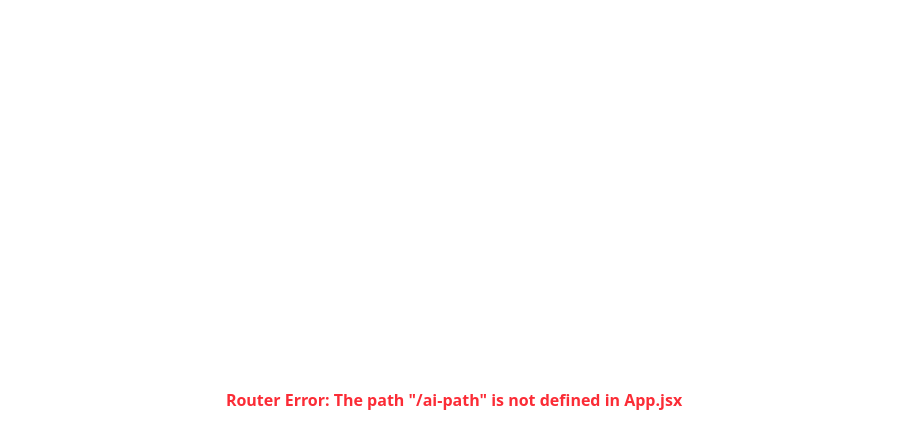
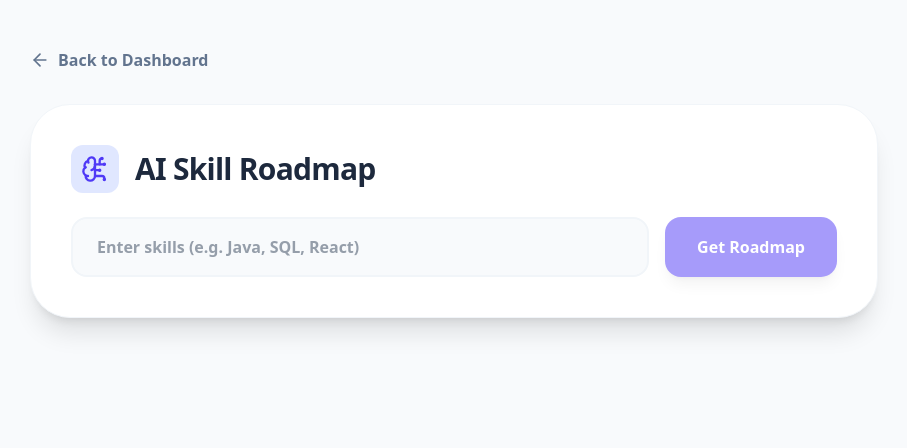
Before and after one commit to AishwaryaBirajdar-gif/Skill_Grid_Frontend, a React (Vite) app in the folder Desktop/Skill_Frontend/skillFrontend/: page /ai-path in a window 1280 px wide. Shown: the top 448 px of the page, without its empty margins (186-1093 px from the left). Built offline with nearby package versions, Linux system fonts and the light colour scheme.

Commit message:
basic AI Path Sggestion

```diff
--- a/Desktop/Skill_Frontend/skillFrontend/src/App.jsx
+++ b/Desktop/Skill_Frontend/skillFrontend/src/App.jsx
@@ -17,6 +17,7 @@ import Requests from './pages/Requests';
 import MyRequests from './pages/MyRequests';
 import ChatPage from './component/ChatPage'; // Using this for the main chat logic
 import Suggestions from "./pages/Suggestions.jsx";
+import AIPathPage from "./pages/AIPathPage";
 
 function App() {
   const [isLoggedIn, setIsLoggedIn] = useState(false);
@@ -50,6 +51,7 @@ function App() {
         <Route path="/suggestions" element={<Suggestions />} />
         {/* ✅ Single Chat Route: Matches the requestId logic in ChatPage.jsx */}
         <Route path="/chat/:requestId" element={<ChatPage />} />
+        <Route path="/ai-path" element={<AIPathPage />} />
 
         {/* ✅ SAFETY CATCH-ALL */}
         <Route
--- a/Desktop/Skill_Frontend/skillFrontend/src/component/Dashboard.jsx
+++ b/Desktop/Skill_Frontend/skillFrontend/src/component/Dashboard.jsx
@@ -23,7 +23,7 @@ function Dashboard() {
   const [incomingPendingCount, setIncomingPendingCount] = useState(0);
   const [sentRequests, setSentRequests] = useState([]);
   const [activeConnections, setActiveConnections] = useState(0);
-  const [matchesCount, setMatchesCount] = useState(0); // New state for suggestions
+  const [matchesCount, setMatchesCount] = useState(0);
 
   useEffect(() => {
     const fetchDashboardData = async () => {
@@ -34,18 +34,15 @@ function Dashboard() {
 
       setIsLoading(true);
       try {
-        // 1. Fetch User Profile
         const userRes = await axiosInstance.get(`/user/${userId}`);
         const user = userRes.data;
 
-        // 2. Fetch Requests
         const incomingRes = await axiosInstance.get(`/requests/my-requests/${userId}`);
         const incoming = incomingRes.data;
 
         const sentRes = await axiosInstance.get(`/requests/sent/${userId}`);
         const sent = sentRes.data;
 
-        // 3. Logic for Stats
         const pendingIncoming = incoming.filter(req => req.status === "PENDING");
         const pendingSent = sent.filter(req => req.status === "PENDING");
         const totalPending = pendingIncoming.length + pendingSent.length;
@@ -55,9 +52,7 @@ function Dashboard() {
           ...sent.filter(req => req.status === "ACCEPTED")
         ].length;
 
-        // 4. Smart Matches Suggestion Logic (Local simulation or API call)
-        // This counts potential partners where your 'wants' meet their 'offers'
-        const allUsersRes = await axiosInstance.get('/user/browse?skill='); // Assuming a general fetch
+        const allUsersRes = await axiosInstance.get('/user/browse?skill=');
         const myWants = user.skillsWanted || [];
         const myOffers = user.skillsOffered || [];
 
@@ -141,7 +136,6 @@ function Dashboard() {
           <StatCard icon={<Users />} label="Connections" value={activeConnections} color="text-blue-600" bg="bg-blue-50" />
         </div>
 
-        {/* Updated BigBox Grid with Smart Matches */}
         <div className="grid grid-cols-1 md:grid-cols-2 gap-10">
           <BigBox
             title="Smart Matches"
@@ -169,13 +163,32 @@ function Dashboard() {
             icon={<TrendingUp size={40} className="text-violet-500" />}
             onClick={() => navigate("/browse-skill")}
           />
+
+          {/* New AI Path Suggestion Box */}
+          <BigBox
+            title="AI Path Suggestion"
+            desc="Get a personalized learning roadmap based on your current skills."
+            icon={<Sparkles size={40} className="text-indigo-500" />}
+            onClick={() => {
+    // Save the FULL list of offered skills
+    localStorage.setItem('userSkills', stats.offeredSkills || "");
+    navigate("/ai-path");
+  }}
+          />
+
+          {/* New Skill Demand Forecasting Box */}
+          <BigBox
+            title="Skill Demand Forecasting"
+            desc="See which skills will be most valuable in the coming months."
+            icon={<Zap size={40} className="text-blue-500" />}
+            onClick={() => navigate("/skill-demand")}
+          />
         </div>
       </div>
     </div>
   );
 }
 
-// StatCard and BigBox components remain the same...
 const StatCard = ({ icon, label, value, color, bg }) => (
   <div className="bg-white p-8 rounded-[2.5rem] shadow-sm border border-slate-100 hover:shadow-lg transition-all">
     <div className={`w-14 h-14 ${bg} ${color} rounded-2xl flex items-center justify-center mb-6`}>
@@ -200,4 +213,4 @@ const BigBox = ({ title, desc, icon, badge, onClick }) => (
   </div>
 );
 
-export default Dashboard;
+export default Dashboard
--- /dev/null
+++ b/Desktop/Skill_Frontend/skillFrontend/src/pages/AIPathPage.jsx
@@ -0,0 +1,130 @@
+import React, { useState, useEffect } from "react";
+import { useNavigate } from "react-router-dom";
+import { motion } from "framer-motion";
+import { ArrowLeft, BrainCircuit, Lightbulb, Sparkles } from "lucide-react";
+
+function AIPathPage() {
+  const navigate = useNavigate();
+  const [skill, setSkill] = useState("");
+  const [suggestion, setSuggestion] = useState(null);
+  const [loading, setLoading] = useState(false);
+
+  // Auto-fetch the entire profile skill set immediately on load
+  useEffect(() => {
+    const savedSkills = localStorage.getItem('userSkills');
+    if (savedSkills && savedSkills !== "undefined" && savedSkills.trim() !== "") {
+      // Set the input field to show your profile skills
+      setSkill(savedSkills);
+      // Trigger the AI request automatically using the full string
+      handleFetch(savedSkills);
+    }
+  }, []);
+
+  const handleFetch = async (targetSkill) => {
+    // Uses the passed profile skills OR whatever is typed in the box
+    const skillToQuery = targetSkill || skill;
+    if (!skillToQuery) return;
+
+    setLoading(true);
+    setSuggestion(null); // Clear previous results while "Thinking"
+
+    try {
+      // Sends the full skill set to your refined RecommendationService
+      const response = await fetch(`http://localhost:8181/api/ai/suggest?skill=${encodeURIComponent(skillToQuery)}`);
+
+      if (!response.ok) throw new Error("Backend not responding");
+
+      const data = await response.json();
+      setSuggestion(data);
+    } catch (error) {
+      console.error("Error:", error);
+      alert("AI Connection Error: Check your API Key or Backend SecurityConfig");
+    } finally {
+      setLoading(false);
+    }
+  };
+
+  return (
+    <div className="min-h-screen bg-[#F8FAFC] pb-20 font-sans">
+      <div className="max-w-4xl mx-auto px-6 pt-12">
+        <button
+          onClick={() => navigate("/dashboard")}
+          className="flex items-center gap-2 text-slate-500 hover:text-indigo-600 font-bold mb-8 transition-colors"
+        >
+          <ArrowLeft size={20} /> Back to Dashboard
+        </button>
+
+        <motion.div
+          initial={{ opacity: 0, y: 20 }}
+          animate={{ opacity: 1, y: 0 }}
+          className="bg-white rounded-[2.5rem] p-10 shadow-xl border border-slate-100"
+        >
+          <div className="flex items-center justify-between mb-6">
+            <div className="flex items-center gap-4">
+              <div className="w-12 h-12 bg-indigo-100 rounded-xl flex items-center justify-center text-indigo-600">
+                <BrainCircuit size={28} />
+              </div>
+              <h1 className="text-3xl font-black text-slate-800 tracking-tight">AI Skill Roadmap</h1>
+            </div>
+            {/* Added a badge to show when it's using your profile */}
+            {localStorage.getItem('userSkills') && (
+              <span className="flex items-center gap-1 bg-amber-100 text-amber-700 px-3 py-1 rounded-full text-xs font-black uppercase tracking-wider">
+                <Sparkles size={12} /> Profile Sync On
+              </span>
+            )}
+          </div>
+
+          <div className="flex gap-4">
+            <input
+              type="text"
+              value={skill}
+              onChange={(e) => setSkill(e.target.value)}
+              placeholder="Enter skills (e.g. Java, SQL, React)"
+              className="flex-1 bg-slate-50 border-2 border-slate-100 rounded-2xl px-6 py-4 outline-none focus:border-indigo-400 transition-all font-bold text-slate-700"
+              disabled={loading}
+            />
+            <button
+              onClick={() => handleFetch()}
+              disabled={loading || !skill}
+              className="bg-indigo-600 text-white px-8 py-4 rounded-2xl font-black hover:bg-indigo-700 transition-all shadow-lg disabled:opacity-50"
+            >
+              {loading ? "Thinking..." : "Get Roadmap"}
+            </button>
+          </div>
+        </motion.div>
+
+        {suggestion && (
+          <motion.div
+            initial={{ opacity: 0, scale: 0.95 }}
+            animate={{ opacity: 1, scale: 1 }}
+            className="mt-10 space-y-8"
+          >
+            <div className="bg-gradient-to-br from-indigo-600 to-violet-700 rounded-[2.5rem] p-10 text-white shadow-xl">
+              <h2 className="text-sm font-bold uppercase tracking-widest opacity-70 mb-2">Recommended Career Path</h2>
+              <h2 className="text-4xl font-black mb-4">{suggestion.nextStep}</h2>
+              <p className="text-indigo-100 text-lg italic opacity-90 leading-relaxed">"{suggestion.explanation}"</p>
+            </div>
+
+            {suggestion.relatedSkills && (
+              <div className="bg-white rounded-[2.5rem] p-10 shadow-lg border border-slate-100">
+                <div className="flex items-center gap-2 mb-6 text-amber-500">
+                  <Lightbulb size={24} />
+                  <h3 className="text-xl font-black text-slate-800">Skills to Master Next</h3>
+                </div>
+                <div className="flex flex-wrap gap-3">
+                  {suggestion.relatedSkills.map((s, i) => (
+                    <span key={i} className="bg-slate-50 text-slate-600 px-4 py-2 rounded-xl font-bold border border-slate-100 hover:bg-indigo-50 hover:text-indigo-600 transition-colors cursor-default">
+                      {s}
+                    </span>
+                  ))}
+                </div>
+              </div>
+            )}
+          </motion.div>
+        )}
+      </div>
+    </div>
+  );
+}
+
+export default AIPathPage;
```
